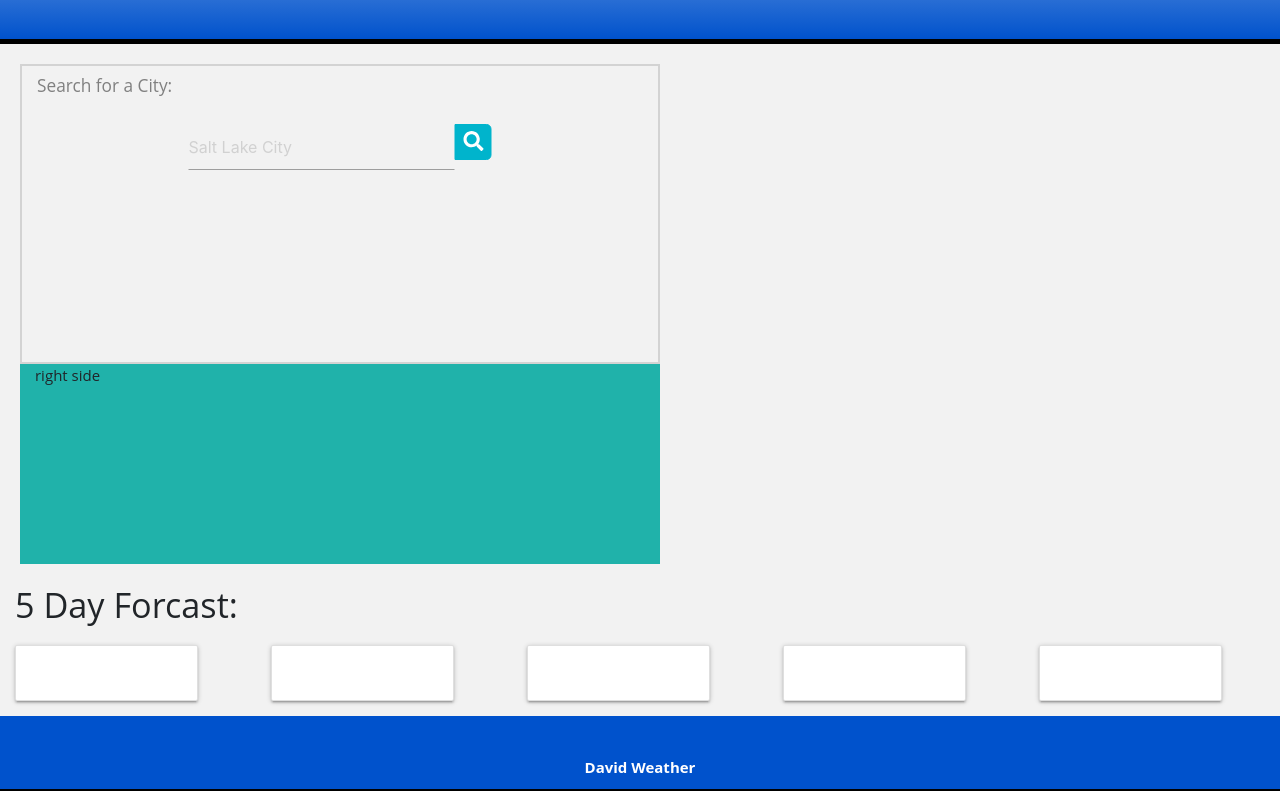
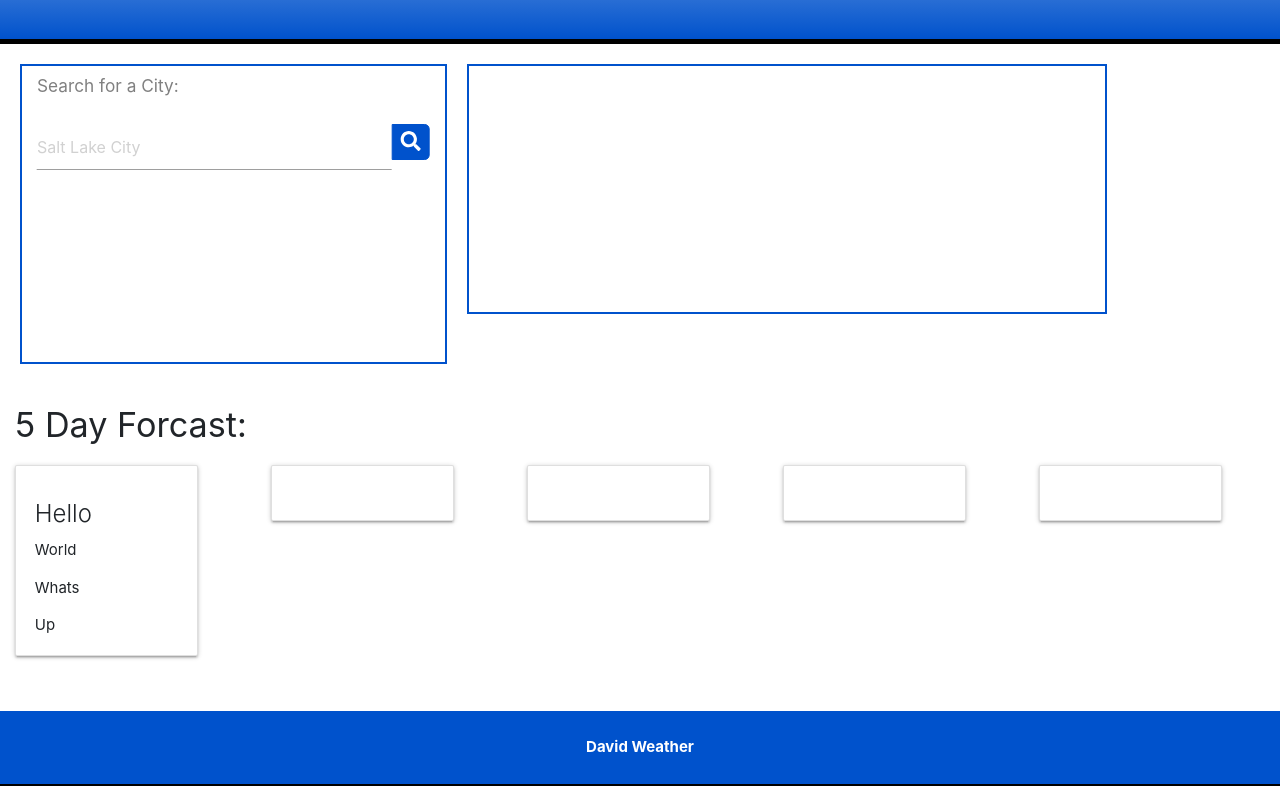
Before and after one commit to Shobes1421/Weather-Dashboard, a plain HTML site: page index.html in a window 1280 px wide. Shown: the part 117-908 px from the top of the page. Drawn offline with nearby package versions, Linux system fonts and the light colour scheme.

Commit message:
Updated README

```diff
--- a/assets/style.css
+++ b/assets/style.css
@@ -1,6 +1,4 @@
-body {
 
-}
 
 .jumbotron {
     font-family: Georgia, 'Times New Roman', Times, serif;
@@ -13,13 +11,11 @@ body {
 
 }
 
-.row {
-    margin-bottom: 0;
-}
+
 
 .leftSide {
-    border: 2px solid lightgray;
-
+    border: 2px solid #0052cc;
+    background-color: white;
     height: 300px;
     width: 250px;
     margin-left: 20px;
@@ -31,7 +27,8 @@ h6 {
     color: gray;
 }
 
-@import url(https://fonts.googleapis.com/css?family=Open+Sans);
+/* Search Button ref:https://codepen.io/huange/pen/rbqsD */
+@import url(https://fonts.googleapis.com/css?family=Open+Sans); */
 
 body{
 background: #f2f2f2;
@@ -44,26 +41,26 @@ body{
     display: flex;
 }
 
-.searchTerm {
+.jumbotron >.row >.leftSide > .wrap > .search > input[type=text].searchTerm {
     width: 100%;
-  border: 3px solid #00B4CC;
+    border: 3px solid #0052cc !important;
     border-right: none;
     padding: 5px;
     height: 20px;
     border-radius: 5px 0 0 5px;
     outline: none;
-  color: #9DBFAF;
+    color: #0052cc;
 }
 
 .searchTerm:focus{
-  color: #00B4CC;
+    color: #0052cc;
 }
 
 .searchButton {
     width: 40px;
     height: 36px;
-  border: 1px solid #00B4CC;
-  background: #00B4CC;
+    border: 1px solid #0052cc;
+    background: #0052cc;
     text-align: center;
     color: #fff;
     border-radius: 0 5px 5px 0;
@@ -73,12 +70,13 @@ body{
 
 /*Resize the wrap to see the search bar change!*/
 .wrap{
-  width: 50%;
+    width: 100%;
     position: relative;
     top: 50%;
     left: 50%;
     transform: translate(-50%, -50%);
 }
+/* End of Search Button CSS*/
 
 
 
@@ -86,13 +84,12 @@ body{
 
 
 .rightSide {
-    background-color: lightseagreen;
-    height: 200px;
-    width: 600px;
-    align-self: flex-end;
+    background-color: white;
+    height: 250px;
+    width: 400px;
     margin-left: 20px;
-    float: right;
-
+    margin-top: 20px;
+    border: 2px solid #0052cc;
 }
 
 .dayforcast {
@@ -109,7 +106,9 @@ footer {
     color: white;
     font-weight: bold;
     border-bottom: 2px solid black;
-    padding-top: 40px;
+    margin-top: 40px;
+    padding-top: 25px;
+
 
 }
 
--- a/index.html
+++ b/index.html
@@ -29,8 +29,8 @@
 
         <div class="jumbotron-fluid col-12">
             <div class="row">
-
-                <div class="col-6 leftSide">
+                <!--Search Button-->
+                <div class="col-4 leftSide">
                     <h6>Search for a City:</h6>
                     <div class="wrap">
                         <div class="search">
@@ -42,15 +42,30 @@
                     </div>
                 </div>
 
-
-                <div class="col-6 rightSide">right side
-
+                <!--Display Current Day conditions-->
+                <div class="col-6 rightSide">
+                    <div id=searth-results></div>
                 </div>
             </div>
-            <div class="row justify-content-between">
+
+            <!--Start of 5 day Forcast-->
+            <div class="row r2 justify-content-between">
 
                 <h4 class="col-12">5 Day Forcast:</h4>
-
+                <!--Day 1 Forcast-->
+                <div class="col-md-2";>
+                    <div>
+                        <div class="card">
+                            <div class="card-body">
+                                <h5 class="card-title dayOne">Hello</h5>
+                                <p class="card-text iconOne">World</p>
+                                <p class="card-text tempOne">Whats</p>
+                                <p class="card-text humOne">Up</p>
+                            </div>
+                        </div>
+                    </div>
+                </div>
+                <!--Day 2 Forcast-->
                 <div class="col-md-2";>
                     <div>
                         <div class="card">
@@ -63,6 +78,7 @@
                         </div>
                     </div>
                 </div>
+                <!--Day 3 Forcast-->
                 <div class="col-md-2";>
                     <div>
                         <div class="card">
@@ -75,6 +91,7 @@
                         </div>
                     </div>
                 </div>
+                <!--Day 4 Forcast-->
                 <div class="col-md-2";>
                     <div>
                         <div class="card">
@@ -87,18 +104,7 @@
                         </div>
                     </div>
                 </div>
-                <div class="col-md-2";>
-                    <div>
-                        <div class="card">
-                            <div class="card-body">
-                                <h5 class="card-title dayOne"></h5>
-                                <p class="card-text iconOne"></p>
-                                <p class="card-text tempOne"></p>
-                                <p class="card-text humOne"></p>
-                            </div>
-                        </div>
-                    </div>
-                </div>
+                <!--Day 5 Forcast-->
                 <div class="col-md-2";>
                     <div>
                         <div class="card">
@@ -116,6 +122,7 @@
         </div>
 
         </div>
+
         <footer>
             David Weather
         </footer>
```
Also changed, not shown: assets/script.js (+46 -0 lines), 1 other file. Lines whose indentation alone changed are shown as unchanged.
